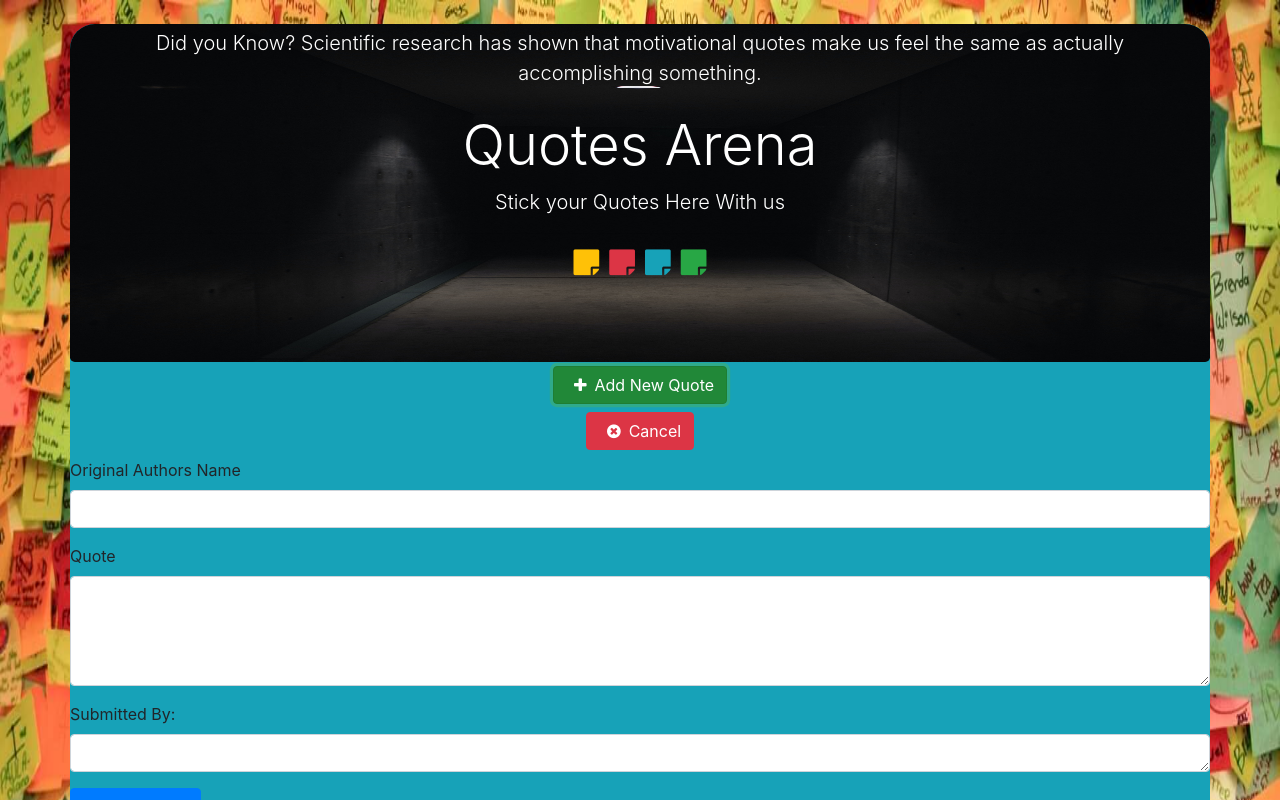
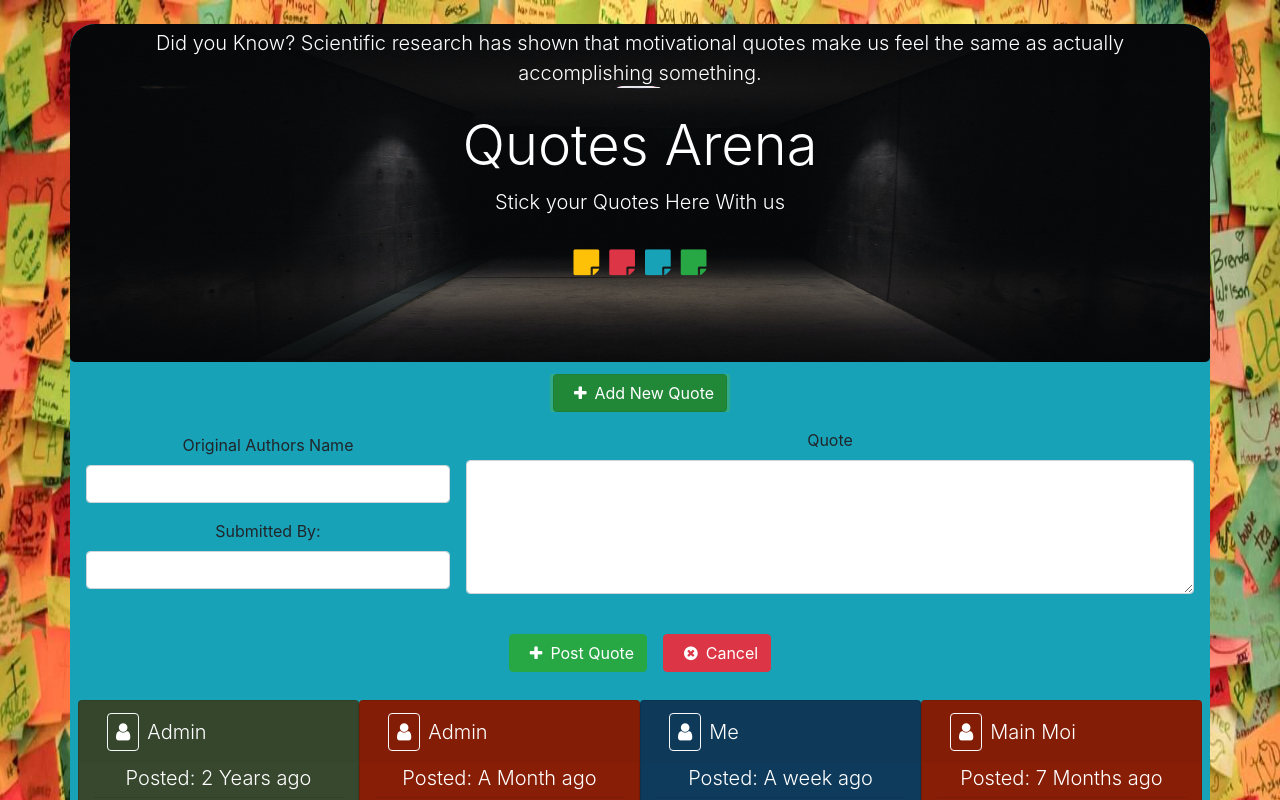
Before and after one commit to Michael-Mbaya/Quotes-App, an Angular app: page / in a window 1280 px wide. Both pictures are taken after a click on the button "Add New Quote". Shown: the top 800 px of the page. Built offline with nearby package versions, Linux system fonts and the light colour scheme.

Commit message:
ngModel and form validation

```diff
--- a/src/app/quote-form/quote-form.component.css
+++ b/src/app/quote-form/quote-form.component.css
@@ -1,6 +1,11 @@
+div{
+    overflow: hidden;
+}
+
 .flex-form{
     display: flex;
     flex-direction: row;
+    align-items: center;
 }
 
 .flex-1{
--- a/src/app/quote-form/quote-form.component.html
+++ b/src/app/quote-form/quote-form.component.html
@@ -1,47 +1,58 @@
-<div class=" row justify-content-center">
+<div class=" container p-0">
+
+  <div class=" row justify-content-center m-2">
     <button class="btn btn-success text-white" (click)="showQuoteForm()">
       <i class="fa fa-plus mx-2" aria-hidden="true"></i>Add New Quote
     </button>
   </div>
 
-<form *ngIf='showForm'>
-  <div class=" row justify-content-center">
-    <button class="btn btn-danger text-white my-2" (click)="hideQuoteForm()">
+  <form *ngIf='showForm' #quoteForm='ngForm'>
+
+    <div class="flex-form text-center m-2">
+
+      <div class="flex-1 p-2">
+        <div class="form-group">
+          <label for="name">Original Authors Name</label>
+          <input type="text" class="form-control" id="AuthorOfQuote" name="AuthorOfQuote" [(ngModel)]="newQuote.AuthorOfQuote" #AuthorOfQuote='ngModel' required>
+          <!-- show {{newQuote.AuthorOfQuote}} -->
+          <div class="mt-1 lead" [hidden]="AuthorOfQuote.valid || AuthorOfQuote.pristine" class="alert alert-danger">
+              <p class="lead">Please add  the Orriginal Author Of Quote</p>
+            </div>
+        </div>
+        <div class="form-group">
+          <label for="submitter">Submitted By:</label>
+          <input type="text" class="form-control" id="postedBy" name="postedBy" [(ngModel)]="newQuote.PostedBy" #postedBy='ngModel' required>
+          <!-- show {{newQuote.PostedBy}} -->
+          <div class="mt-1" [hidden]="postedBy.valid || postedBy.pristine" class="alert alert-danger">
+              <p class="lead"> Please add your Name</p>
+            </div>
+        </div>
+      </div>
+
+      <div class="flex-2 p-2">
+        <div class="form-group">
+          <label for="description">Quote</label>
+          <textarea class="form-control" id="quote" name="quote" rows="5" [(ngModel)]="newQuote.TextQuote" #quote='ngModel' required></textarea>
+          <!-- show {{newQuote.TextQuote}} -->
+          <div class="mt-1" [hidden]="quote.valid || quote.pristine" class="alert alert-danger">
+              <p class="lead"> Quote Required</p>
+            </div>
+        </div>
+      </div>
+
+    </div>
+
+    <div class=" row justify-content-center m-2">
+          <!-- Submit Button -->
+      <button type="Submit" class="btn btn-success m-2">
+        <i class="fa fa-plus mx-2" aria-hidden="true"></i>Post Quote
+      </button>
+          <!-- Cancel Button -->
+      <button class="btn btn-danger text-white m-2" (click)="hideQuoteForm()">
         <i class="fa fa-times-circle mx-2" aria-hidden="true"></i>Cancel
       </button>
+
     </div>
-  <!-- authors details -->
-  <div class="form-group">
-    <label for="name">Original Authors Name</label>
-    <input type="text" class="form-control" id="name" name="name" required>
-    <!-- <div [hidden]="name.valid || name.pristine" class="alert alert-warning">
-        <p>Please add original author's name</p>
-      </div> -->
-  </div>
-  <!-- quote itself -->
-  <div class="form-group">
-    <label for="description">Quote</label>
-    <textarea class="form-control" id="description" rows="4" name="quote" required></textarea>
-    <!-- <div [hidden]="description.valid || description.pristine" class="alert alert-warning">
-        <p> Quote Required</p>
-      </div> -->
-  </div>
-  <!--who submitted the quote  -->
-  <div class="form-group">
-    <label for="submitter">Submitted By:</label>
-    <textarea class="form-control" id="submitter" rows="1" name="submitter" required></textarea>
-    <!-- <div [hidden]="description.valid || description.pristine" class="alert alert-warning">
-        <p> Please add your name</p>
-      </div> -->
-  </div>
-  <button type="Submit" class="btn btn-primary ">Publish Quote</button><br>
   </form>
 
-<div class="flex-form text-center">
-  <div class="flex-1">
-    <!-- <p>1</p> -->
 </div>
-  <div class="flex-2">
-    <!-- <p>2</p> -->
-  </div>
-</div>
--- a/src/app/quote-form/quote-form.component.ts
+++ b/src/app/quote-form/quote-form.component.ts
@@ -1,4 +1,5 @@
 import { Component, OnInit } from '@angular/core';
+import {  Quote } from '../quote'
 
 @Component({
   selector: 'app-quote-form',
@@ -15,6 +16,8 @@ export class QuoteFormComponent implements OnInit {
     this.showForm=false;
   }
 
+  newQuote = new Quote("","","",new Date(),0,0);
+
   constructor() { }
 
   ngOnInit(): void {
```
Lines whose indentation alone changed are shown as unchanged.
